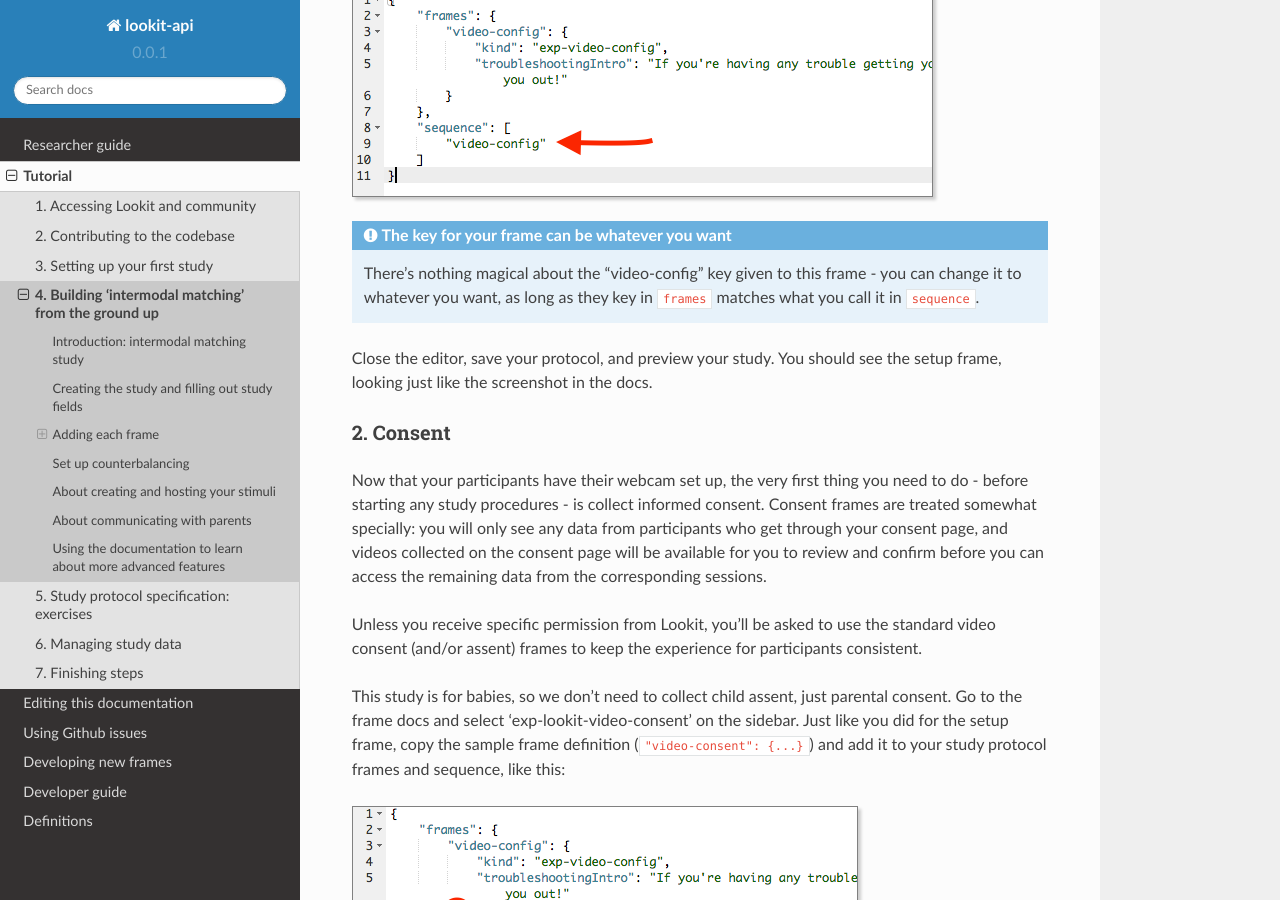
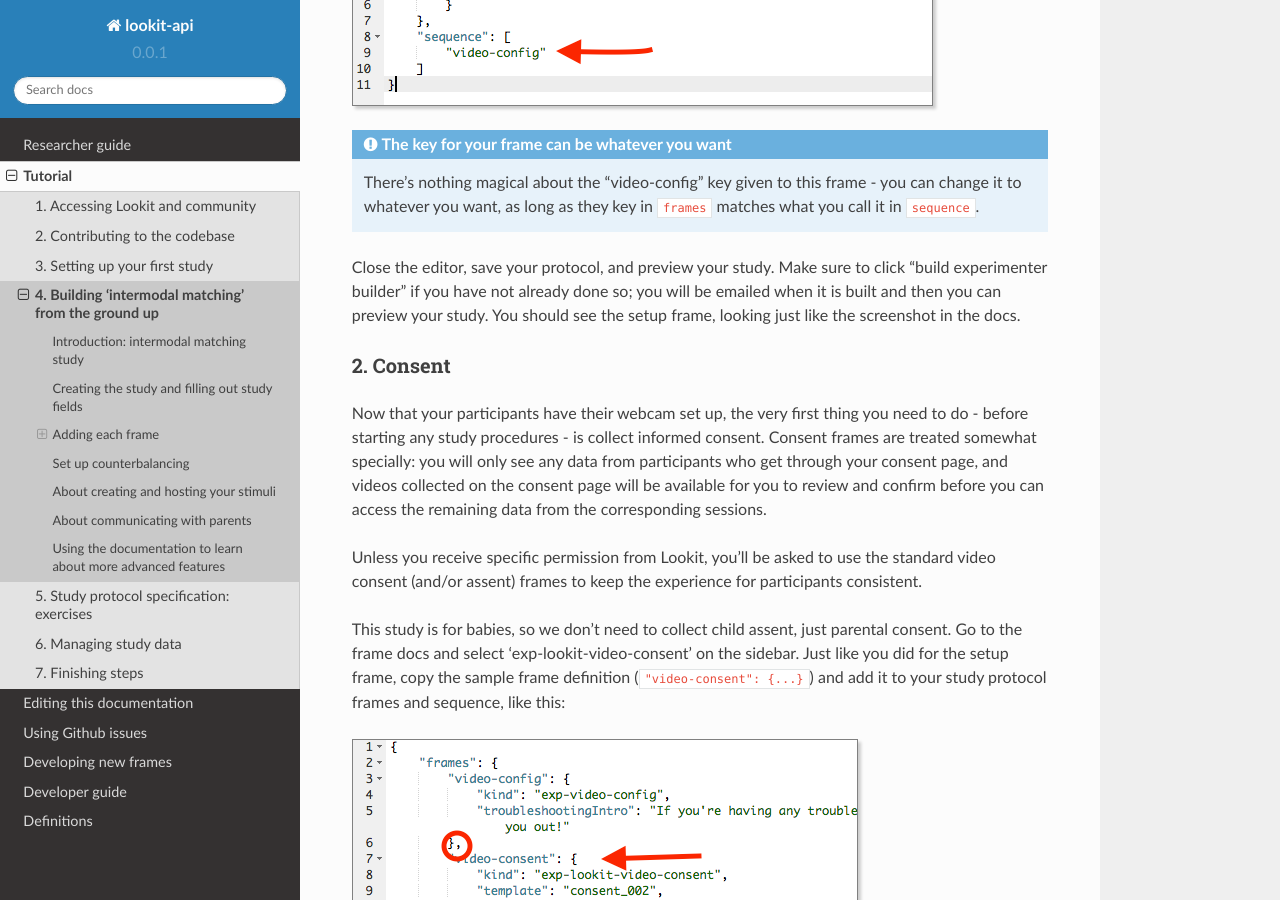
Before and after one commit to lookit/lookit-docs, a Sphinx documentation site: the page built from docs/source/tutorial-second-study.rst, in a window 1280 px wide and 900 px high, scrolled down 5426 px. Built offline with Sphinx 7.4.7 and the Read the Docs theme 2.0.0, drawn with Linux system fonts in a browser that asks for light colours; some of the changed text lies outside the part shown.

Commit message:
minor clarification to the tutorial
deleted redundant "discoverable" text. Added clarification on building experimenter builder before previewing.

I also noticed in the copying the text of Exp-lookit-video-consent, that there is a comma missing before "gdpr" and a redundant " at the end of the research_rights_statement.

for video-preview (https://lookit.github.io/ember-lookit-frameplayer/classes/Exp-video-preview.html),  there is a , missing after videoTypes and a missing } at the end. Also the texts in the tutorial (https://lookit.readthedocs.io/en/develop/tutorial-second-study.html) is pretty different from the component docs. For example, the baseDir is not specified in the component docs so should mention to specify it in the tutorial. Also the sources: "example_intro" may be can be changed to "INSERT_EXAMPLE_VIDEONAME_HERE".  Similarly, "video-preview-exp" text (https://lookit.github.io/ember-lookit-frameplayer/classes/Exp-lookit-preview-explanation.html) is different from tutorial.

```diff
--- a/docs/source/tutorial-second-study.rst
+++ b/docs/source/tutorial-second-study.rst
@@ -127,7 +124,7 @@
 
    There's nothing magical about the "video-config" key given to this frame - you can change it to whatever you want, as long as they key in ``frames`` matches what you call it in ``sequence``.
 
-Close the editor, save your protocol, and preview your study. You should see the setup frame, looking just like the screenshot in the docs.
+Close the editor, save your protocol, and preview your study. Make sure to click "build experimenter builder" if you have not already done so; you will be emailed when it is built and then you can preview your study. You should see the setup frame, looking just like the screenshot in the docs.
 
 2. Consent
 ~~~~~~~~~~~
```
Also changed, not shown: other parts of docs/source/tutorial-second-study.rst (+0 -3 lines).
